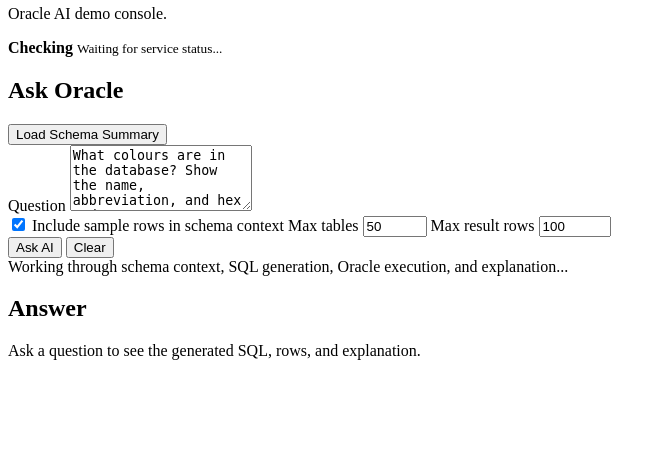
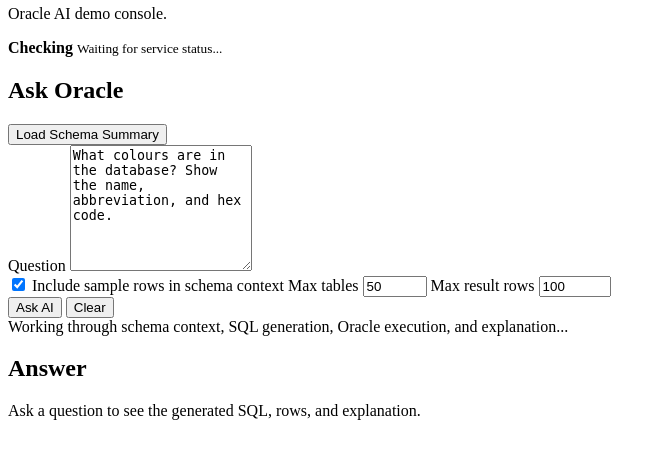
Before and after one commit to Rlemons12/ordb_project_exai, a Flask app: template app/templates/oracle_ai_chat/oracle_ai_chat.html in a window 1280 px wide. Shown: the part 311-770 px from the top of the page, without its empty margins (0-666 px from the left). Run offline with Flask 3, Linux system fonts and the light colour scheme; the template is opened without the code that fills it, so the values that code supplies are empty; parts of the project's set-up code (start-up, migrations or seed data) failed here and were passed over.

Commit message:
Update chat content partial to adjust layout, textarea size, and answer output styling

```diff
--- a/app/templates/oracle_ai_chat/partial/chat_content.html
+++ b/app/templates/oracle_ai_chat/partial/chat_content.html
@@ -1,4 +1,4 @@
-<section class="exai-layout">
+<section class="exai-layout exai-oracle-qa-layout">
     <section class="exai-card exai-chat-card">
         <div class="exai-card-header">
             <h2>Ask Oracle</h2>
@@ -18,7 +18,7 @@
             <textarea
                 id="question"
                 name="question"
-                rows="4"
+                rows="8"
                 placeholder="Example: What colours are in the database? Show the name, abbreviation, and hex code."
             >What colours are in the database? Show the name, abbreviation, and hex code.</textarea>
 
@@ -85,7 +85,7 @@
             <span id="request-id" class="exai-muted"></span>
         </div>
 
-        <div id="answer-output" class="exai-answer-empty">
+        <div id="answer-output" class="exai-answer-output exai-answer-empty">
             Ask a question to see the generated SQL, rows, and explanation.
         </div>
     </section>
```
